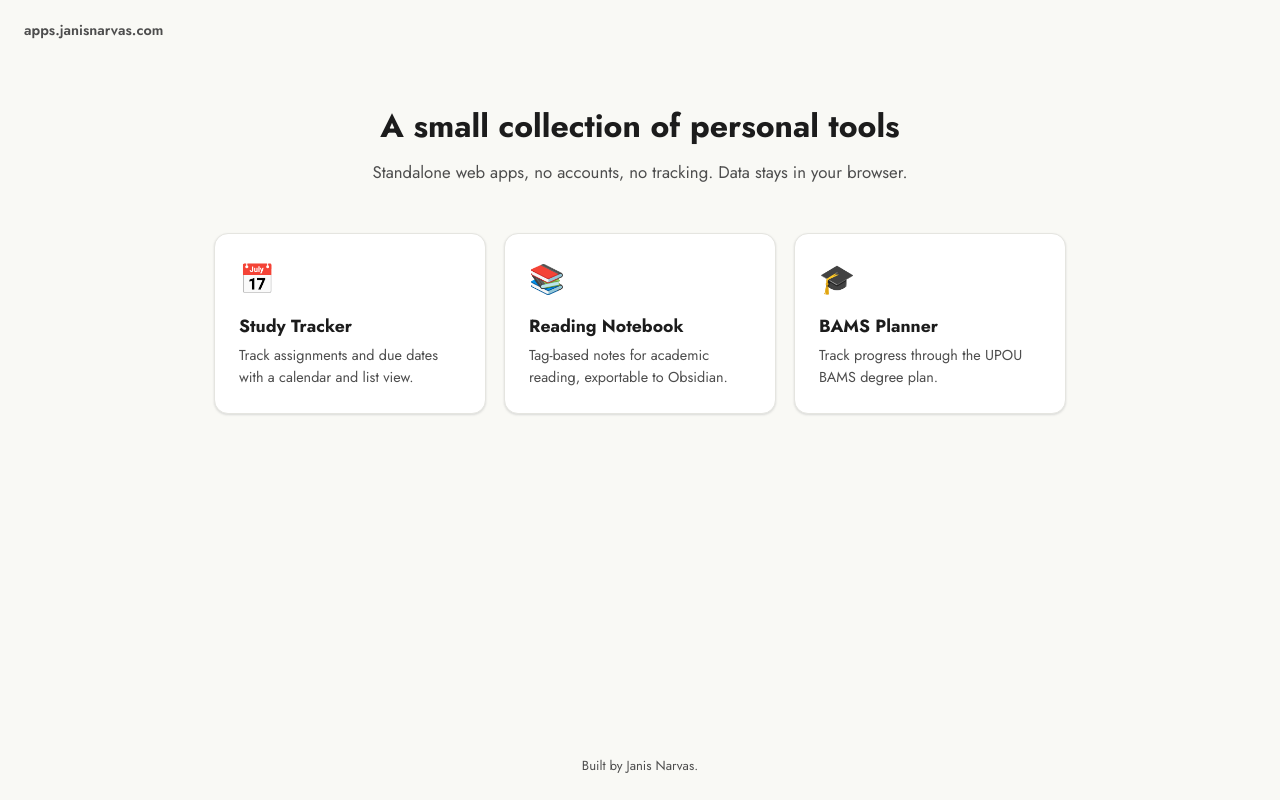
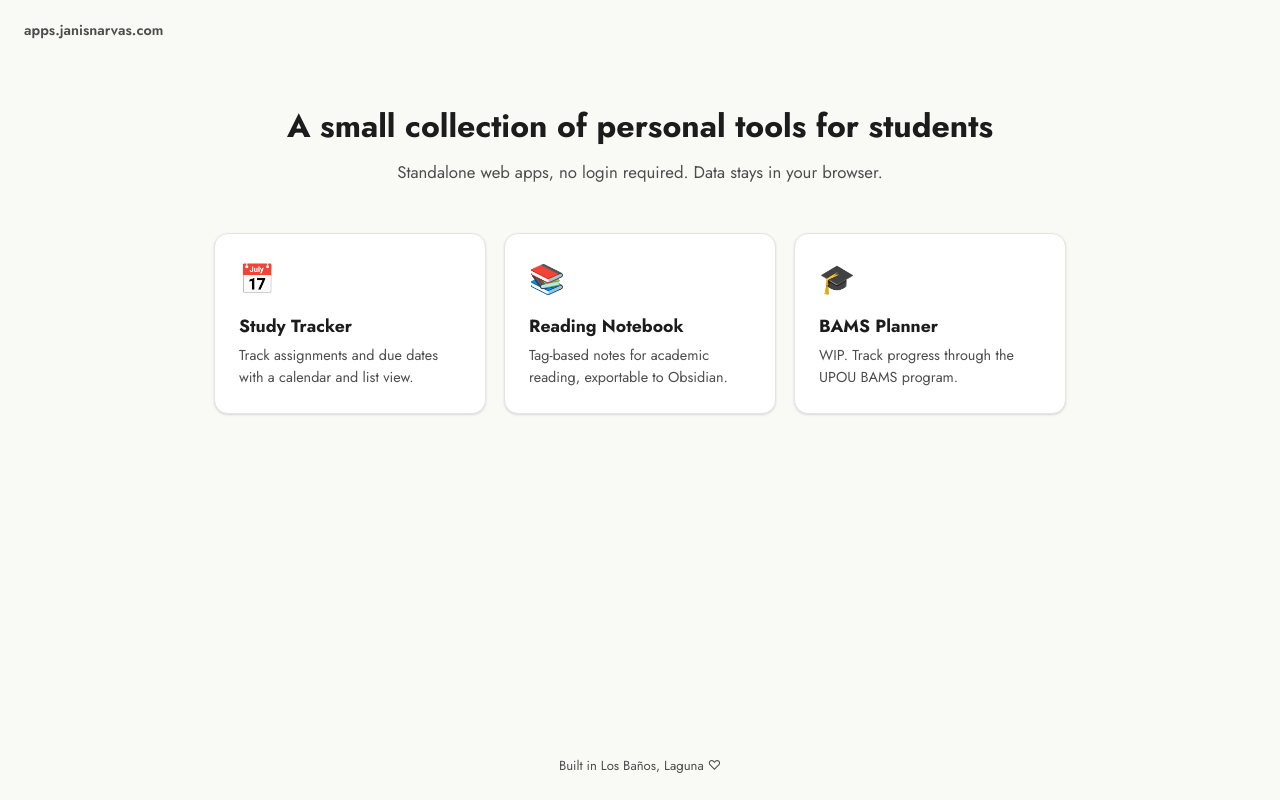
Before and after one commit to jln25/apps-janisnarvas, a plain HTML site: page index.html in a window 1280 px wide. Drawn offline with Linux system fonts and the light colour scheme.

Commit message:
Update BAMS Planner card description

```diff
--- a/index.html
+++ b/index.html
@@ -17,8 +17,8 @@
 
 <main>
   <section class="intro">
-    <h1>A small collection of personal tools</h1>
-    <p>Standalone web apps, no accounts, no tracking. Data stays in your browser.</p>
+    <h1>A small collection of personal tools for students</h1>
+    <p>Standalone web apps, no login required. Data stays in your browser.</p>
   </section>
 
   <!--
@@ -29,7 +29,7 @@
 </main>
 
 <footer class="site-footer">
-  <span>Built by Janis Narvas. </span>
+  <span>Built in Los Baños, Laguna ♡</span>
 </footer>
 
 <script src="script.js"></script>
--- a/script.js
+++ b/script.js
@@ -19,7 +19,7 @@ const TOOLS = [
   },
   {
     name: 'BAMS Planner',
-    description: 'Track progress through the UPOU BAMS degree plan.',
+    description: 'WIP. Track progress through the UPOU BAMS program.',
     path: 'bams-planner/',
     icon: '🎓',
   },
```
